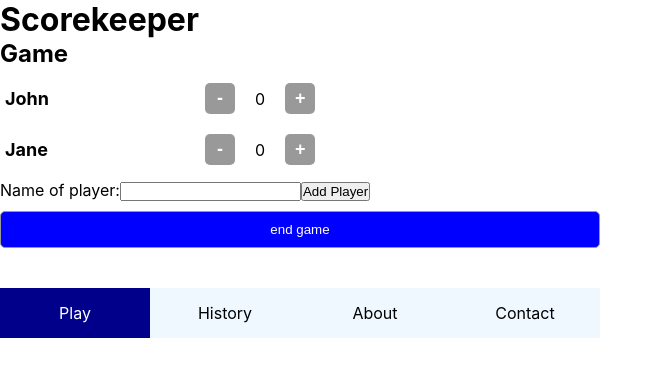
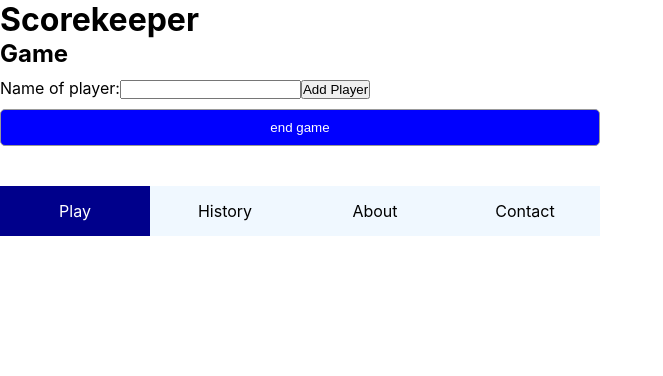
Before and after one commit to SLS-BLN/my_score, a React (Create React App) app: page / in a window 1280 px wide. Shown: the top 376 px of the page, without its empty margins (0-663 px from the left). Built offline with nearby package versions, Linux system fonts and the light colour scheme.

Commit message:
empty players array

```diff
--- a/src/App.js
+++ b/src/App.js
@@ -4,18 +4,7 @@ import HomePage from "./pages/HomePage.js";
 import HistoryPage from "./pages/HistoryPage.js";
 import styled from "styled-components";
 
-const players = [
-  {
-    name: "John",
-    score: 15,
-    id: "1",
-  },
-  {
-    name: "Jane",
-    score: 15,
-    id: "2",
-  },
-];
+const players = [];
 
 function App() {
   return (
```
